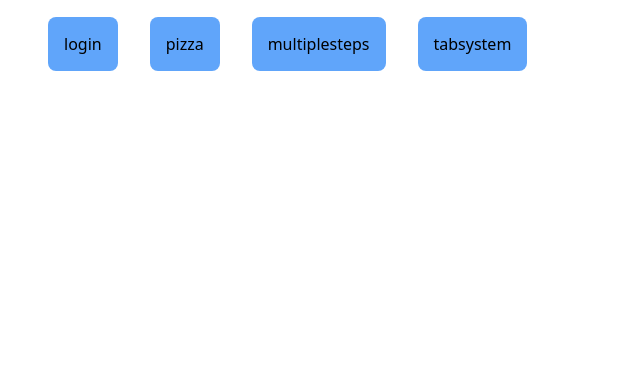
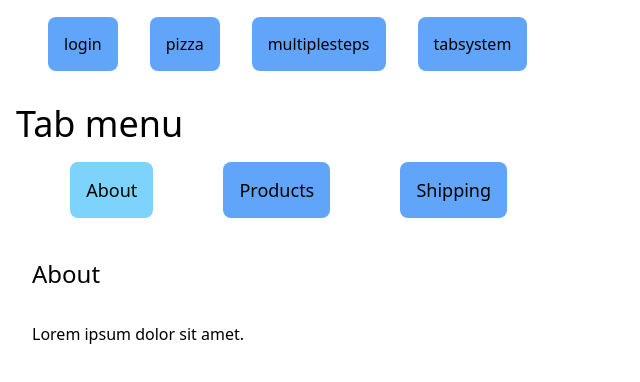
Before and after one commit to henrikvilhelmberglund/frontend-projekt-23-svelte, a SvelteKit app: page /tabsystem in a window 1280 px wide. Shown: the top 382 px of the page, without its empty margins (0-640 px from the left). Built offline with nearby package versions, Linux system fonts and the light colour scheme.

Commit message:
feat: :sparkles: add svelte version of tabsystem

```diff
--- a/src/routes/tabsystem/+page.svelte
+++ b/src/routes/tabsystem/+page.svelte
@@ -1,106 +1,54 @@
 <script>
-	// let toppings = ["cheese", "tomato", "ham", "mushroom"];
+	let selected = "About";
 
-	let about = document.querySelector("#about");
-	let products = document.querySelector("#products");
-	let shipping = document.querySelector("#shipping");
-	let submit = document.querySelector("#submit");
-	let form = document.querySelector("#form");
-	let selected = [];
-
-	let inputs = document.querySelectorAll("input");
-	// console.log(inputs)
-
-	// about.style.display = "none";
-	products.style.display = "none";
-	shipping.style.display = "none";
-	// console.log(kitchen);
-
-	function clearArray() {
-		selected = [];
-	}
-
-	inputs.forEach((input) => {
-		let show = input.id.split("Tab")[0];
-		input.addEventListener("change", (e) => {
-			about.style.display = "none";
-			products.style.display = "none";
-			shipping.style.display = "none";
-			document.querySelector(`#${show}`).style.display = "block";
-		});
-	});
-
-	// form.addEventListener("submit", (e) => {
-	//   e.preventDefault();
-	//   let checked = document.querySelectorAll('input[type="checkbox"]:checked');
-	//   checked.forEach(item => {
-	//     let label = document.querySelector(`label[for=${item.value}`);
-	//     // console.log(label.innerText);
-	//     selected.push(label.innerText);
-	//   })
-	//   selected = selected.join("\n");
-	//   // console.log(selected);
-	//   // alert(selected);
-	//   // console.log(checked);
-	//   clearArray();
-	// });
+	let tabs = {
+		About: { p: "Lorem ipsum dolor sit amet." },
+		Products: { list: ["Product 1", "Product 2", "Product 3"] },
+		Shipping: {
+			p: "Lorem ipsum dolor sit amet consectetur adipisicing elit. Culpa, modi."
+		}
+	};
 </script>
 
 <h1>Tab menu</h1>
 <menu id="tabmenu">
-	<input type="radio" name="tab" id="aboutTab" checked />
-	<label for="aboutTab">About</label>
-	<input type="radio" name="tab" id="productsTab" />
-	<label for="productsTab">Products</label>
-	<input type="radio" name="tab" id="shippingTab" />
-	<label for="shippingTab">Shipping</label>
+	{#each Object.entries(tabs) as [name, content], i}
+		<input
+			type="radio"
+			name="tab"
+			class="p-0 invisible"
+			id="{name.toLowerCase()}Tab"
+			bind:group={selected}
+			value={name} />
+
+		<label
+			class:bg-sky-300={selected === name}
+			class="m-4 cursor-pointer rounded-lg bg-blue-400 text-lg hover:bg-blue-500 active:bg-blue-600"
+			for="{name.toLowerCase()}Tab">{name}</label>
+	{/each}
 </menu>
 
-<article id="about">
-	<h2>About</h2>
-	<p>Lorem ipsum dolor sit amet.</p>
-</article>
-<article id="products">
-	<h2>Products</h2>
-	<ul>
-		<li>Product 1</li>
-		<li>Product 2</li>
-		<li>Product 3</li>
-	</ul>
-</article>
-<article id="shipping">
-	<h2>Shipping</h2>
-	<p>Lorem ipsum dolor sit amet consectetur adipisicing elit. Culpa, modi.</p>
-</article>
+{#each Object.entries(tabs) as [name, content], i}
+	{#if name === selected}
+		<article id={name}>
+			<h2>{name}</h2>
+			{#if content.p}
+				<p>
+					{content.p}
+				</p>
+			{:else if content.list}
+				<ul>
+					{#each content.list as li}
+						<li>{li}</li>
+					{/each}
+				</ul>
+			{/if}
+		</article>
+	{/if}
+{/each}
 
 <style>
 	* {
-		font-family: sans-serif;
-		padding: 8px;
-	}
-
-	li {
-		padding: 4px;
-	}
-
-	input {
-		appearance: none;
-		-webkit-appearance: none;
-	}
-
-	label {
-		transition: all, 150ms;
-		padding: 1rem;
-		margin: 1rem;
-		border-radius: 8px;
-		background-color: dodgerblue;
-		color: white;
-		font-weight: 700;
-		font-family: sans-serif;
-	}
-
-	label:hover {
-		background-color: skyblue;
-		color: black;
+		@apply p-4;
 	}
 </style>
```
